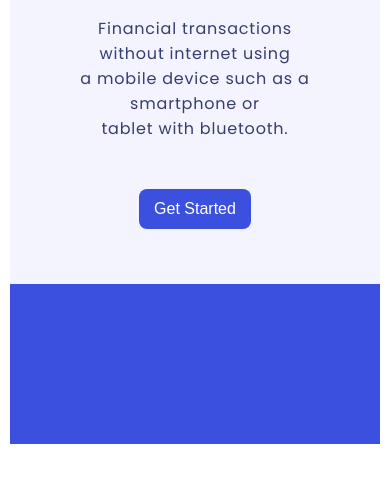
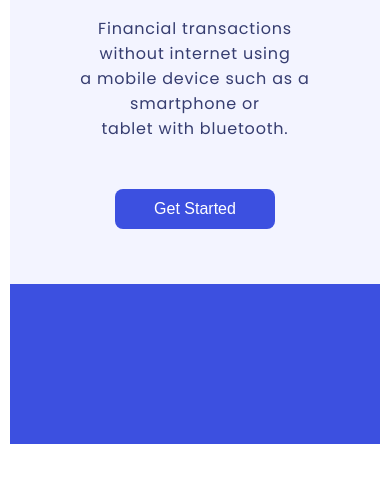
Before and after one commit to Qkpesko/Tripay, a plain HTML site: page index.html in a window 390 px wide. Shown: the part 359-844 px from the top of the page. Drawn offline with Linux system fonts and the light colour scheme.

Commit message:
popololoplo

```diff
--- a/style.css
+++ b/style.css
@@ -198,7 +198,7 @@ p{
         letter-spacing: 0.05rem;
     }
     .text_area button{
-        width: 7rem;
+        width: 10rem;
         height: 2.5rem;
         font-size: 1rem;
         margin-top: 2rem;
```
